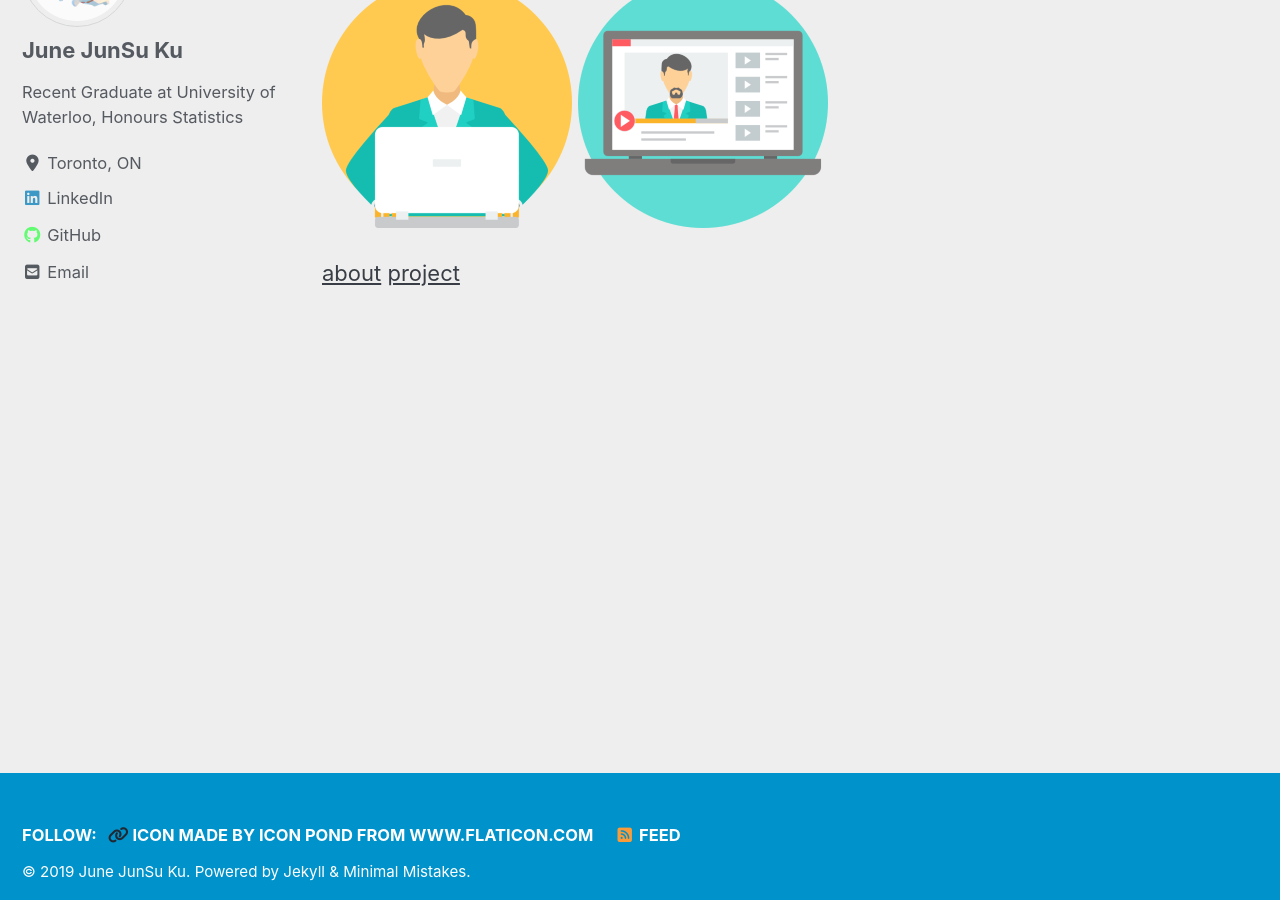
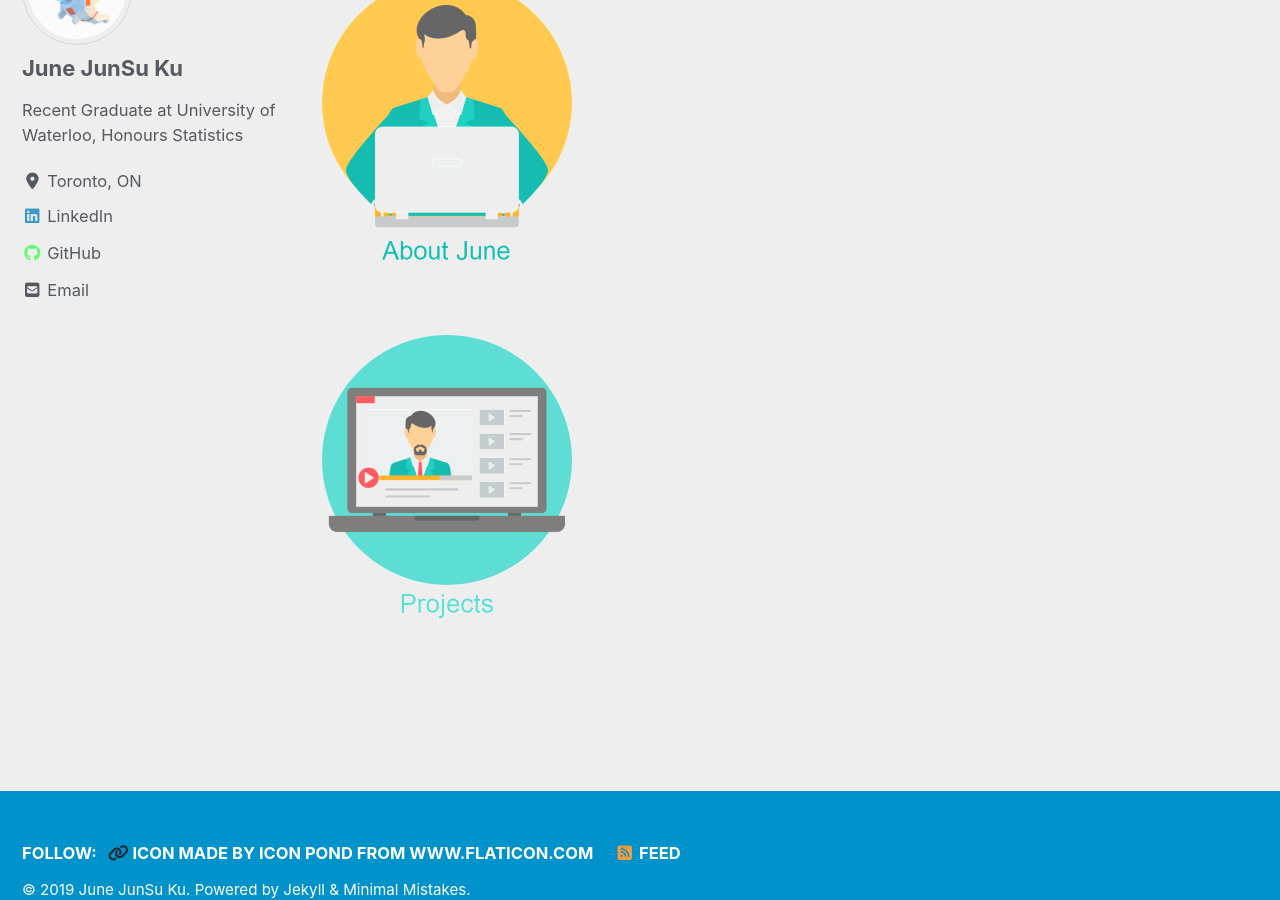
Before and after one commit to junsu-ku/junsu-ku.github.io, a Jekyll site: the page built from index.md, in a window 1280 px wide and 900 px high, scrolled down 464 px. Built offline with Jekyll 4.4.1, drawn with Linux system fonts in a browser that asks for light colours; cached includes are drawn as plain includes; nearby versions of some CDN libraries.

Commit message:
edited main images

```diff
--- a/index.md
+++ b/index.md
@@ -9,7 +9,7 @@
 Welcome!
 
 
-![about image](/images/about.png) ![projects image](/images/project.png)
+[![about image](/images/about.png)](/about/)
 
 
-[about](/about/) [project](/projects/)
+[![projects image](/images/project.png)](/projects/)
```
Also changed, not shown: images/about.png, images/project.png.
